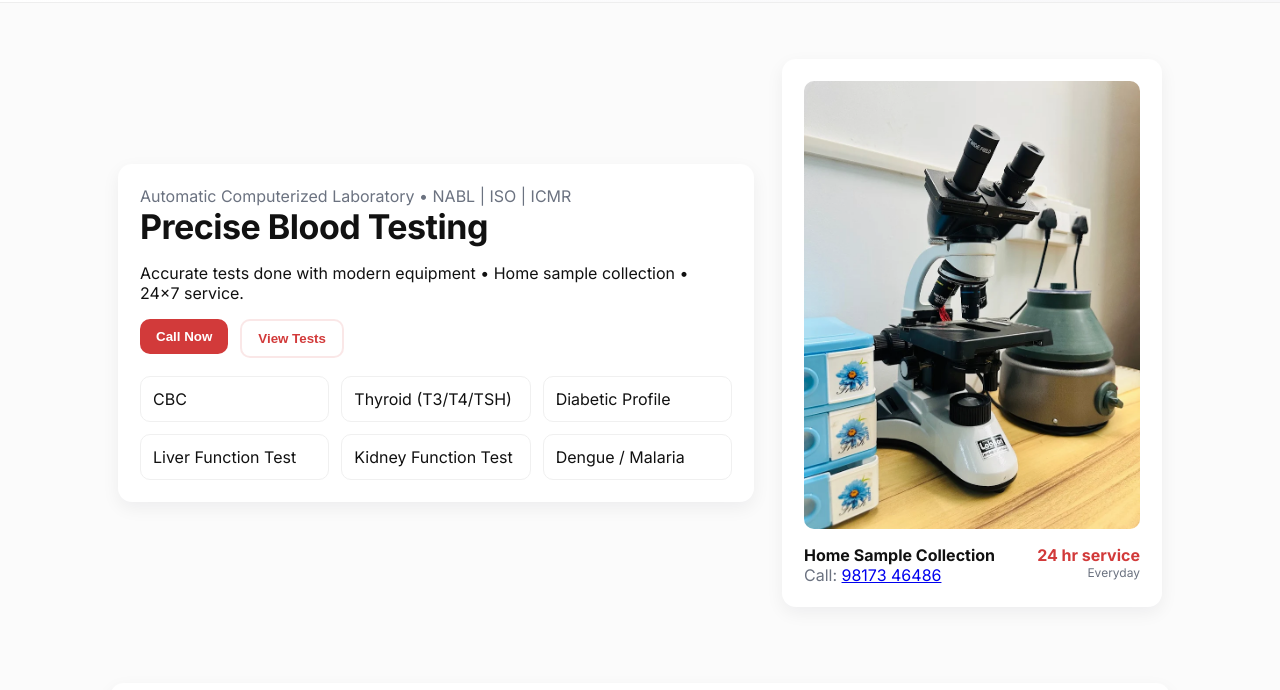
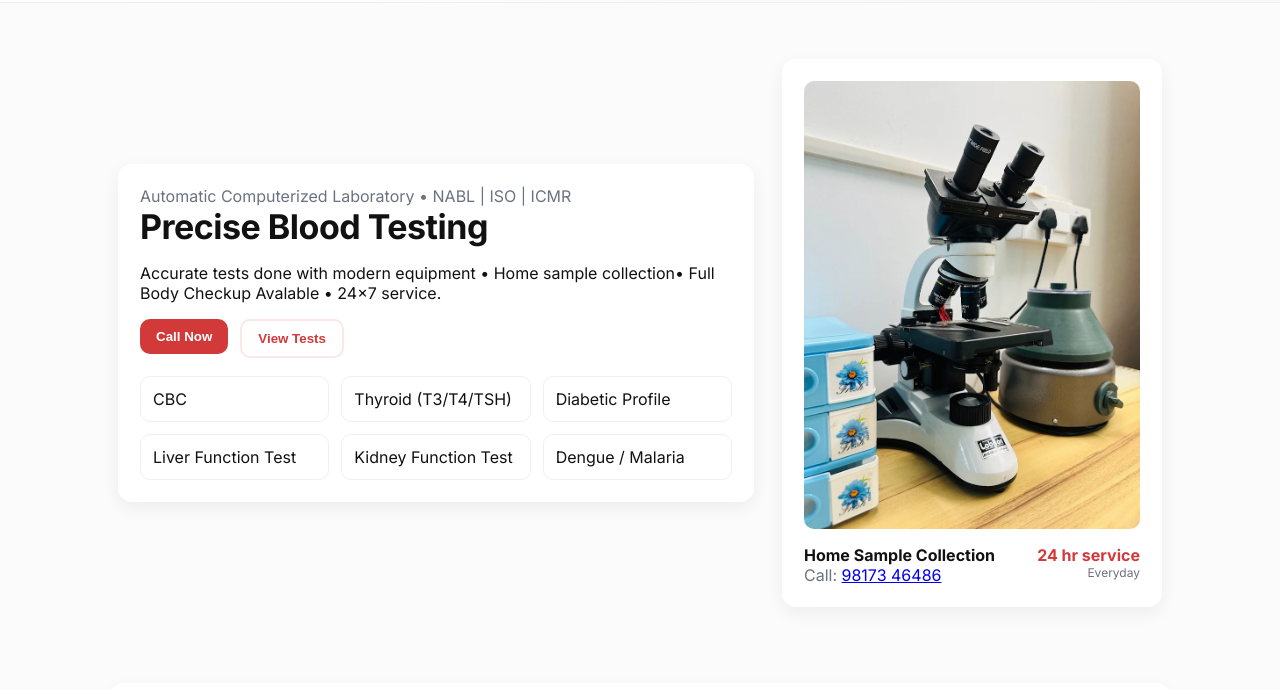
Before and after one commit to TAUSIF4/lab-website1, a website: page public/index.html in a window 1280 px wide. Shown: the part 110-800 px from the top of the page. Drawn offline with Linux system fonts and the light colour scheme.

Commit message:
Added Full Body Checkup

```diff
--- a/public/index.html
+++ b/public/index.html
@@ -75,7 +75,7 @@
       <div class="card">
         <span class="tag">Automatic Computerized Laboratory • NABL | ISO | ICMR</span>
         <h1>Precise Blood Testing</h1>
-        <p class="muted">Accurate tests done with modern equipment • Home sample collection • 24×7 service.</p>
+        <p class="muted">Accurate tests done with modern equipment • Home sample collection• Full Body Checkup Avalable • 24×7 service.</p>
 
         <div class="cta-row">
           <a href="tel:9817346486"><button class="btn">Call Now</button></a>
```
